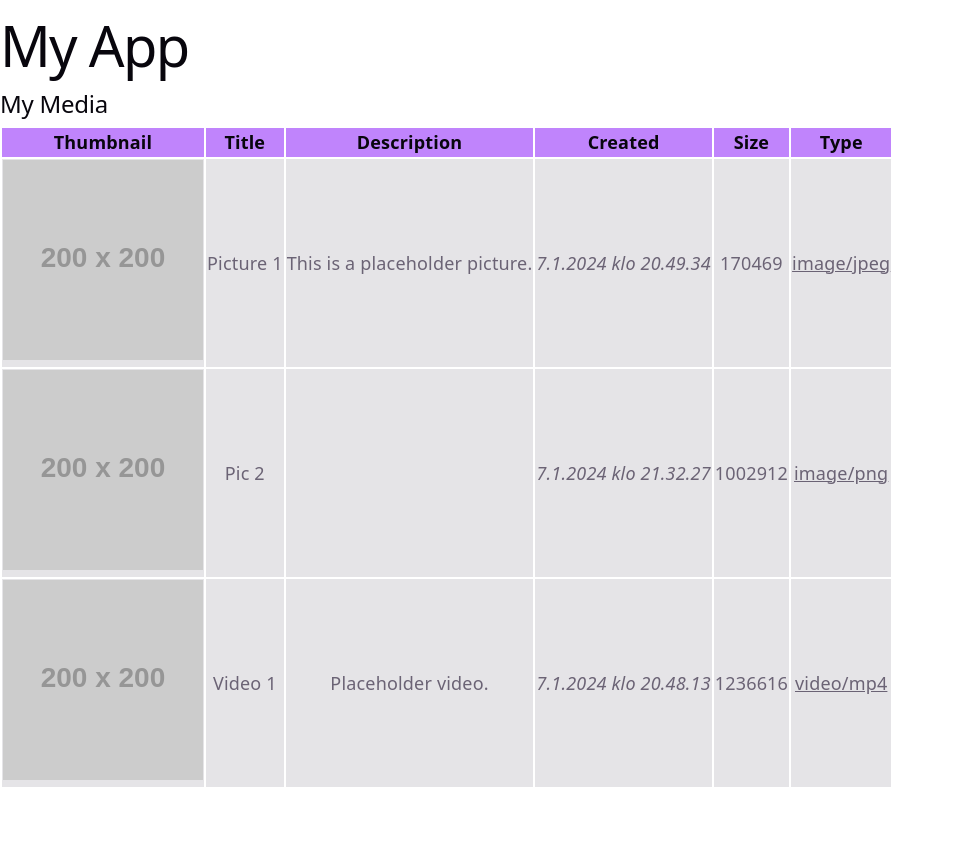
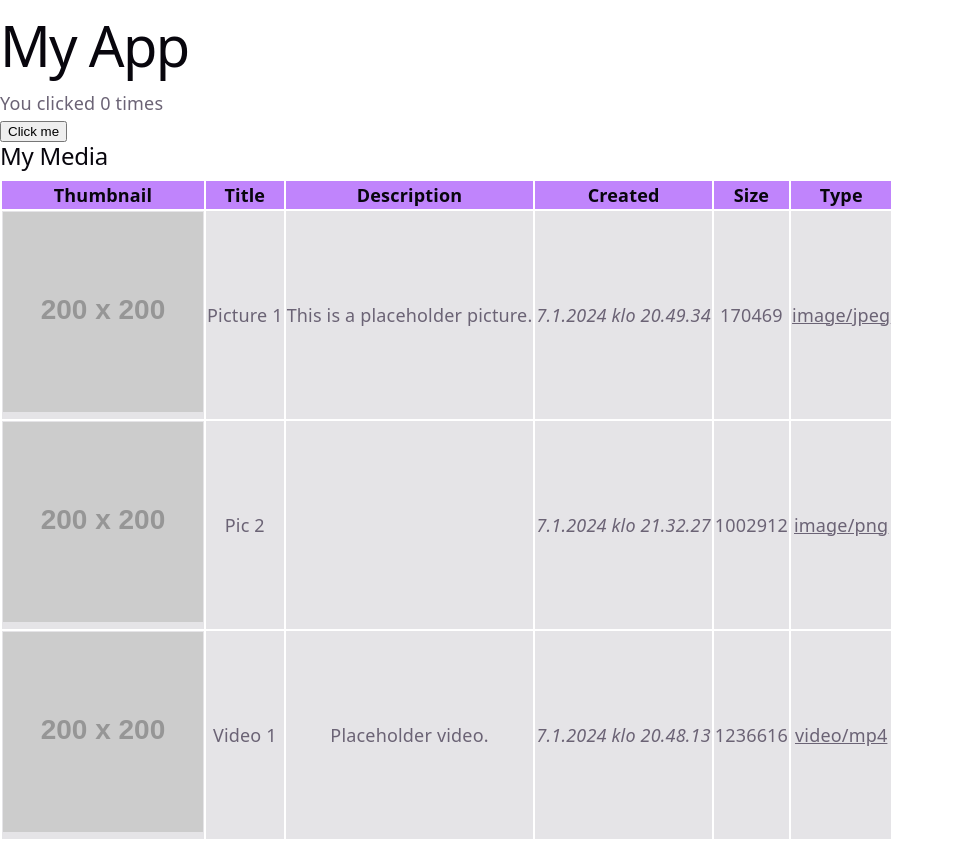
Before and after one commit to vvermilion/Web-sovelluskehitys-Syksy-2026, a React (Vite) app in the folder Week 4/: page / in a window 1280 px wide. Shown: the whole page, without its empty margins (0-954 px from the left). Before the commit the page ends 800 px from the top, so only its background shows below. Built offline with nearby package versions, Linux system fonts and the light colour scheme.

Commit message:
feat: add MyComponent for interactive click counter and integrate it into Home component

```diff
--- a/Week 4/src/components/Home.jsx
+++ b/Week 4/src/components/Home.jsx
@@ -1,4 +1,6 @@
+import { useState } from 'react';
 import MediaRow from './MediaRow.jsx';
+import MyComponent from './MyComponent.jsx';
 
 const mediaArray = [
   {
@@ -37,8 +39,10 @@ const mediaArray = [
 ];
 
 const Home = () => {
+  useState();
   return (
     <>
+    <MyComponent/>
       <h2>My Media</h2>
       <table>
         <thead>
--- /dev/null
+++ b/Week 4/src/components/MyComponent.jsx
@@ -0,0 +1,13 @@
+import {useState} from 'react';
+
+const MyComponent = () => {
+  const [count, setCount] = useState(0);
+
+  return (
+    <div>
+      <p>You clicked {count} times</p>
+      <button onClick={() => setCount(count + 1)}>Click me</button>
+    </div>
+  );
+};
+export default MyComponent
```
